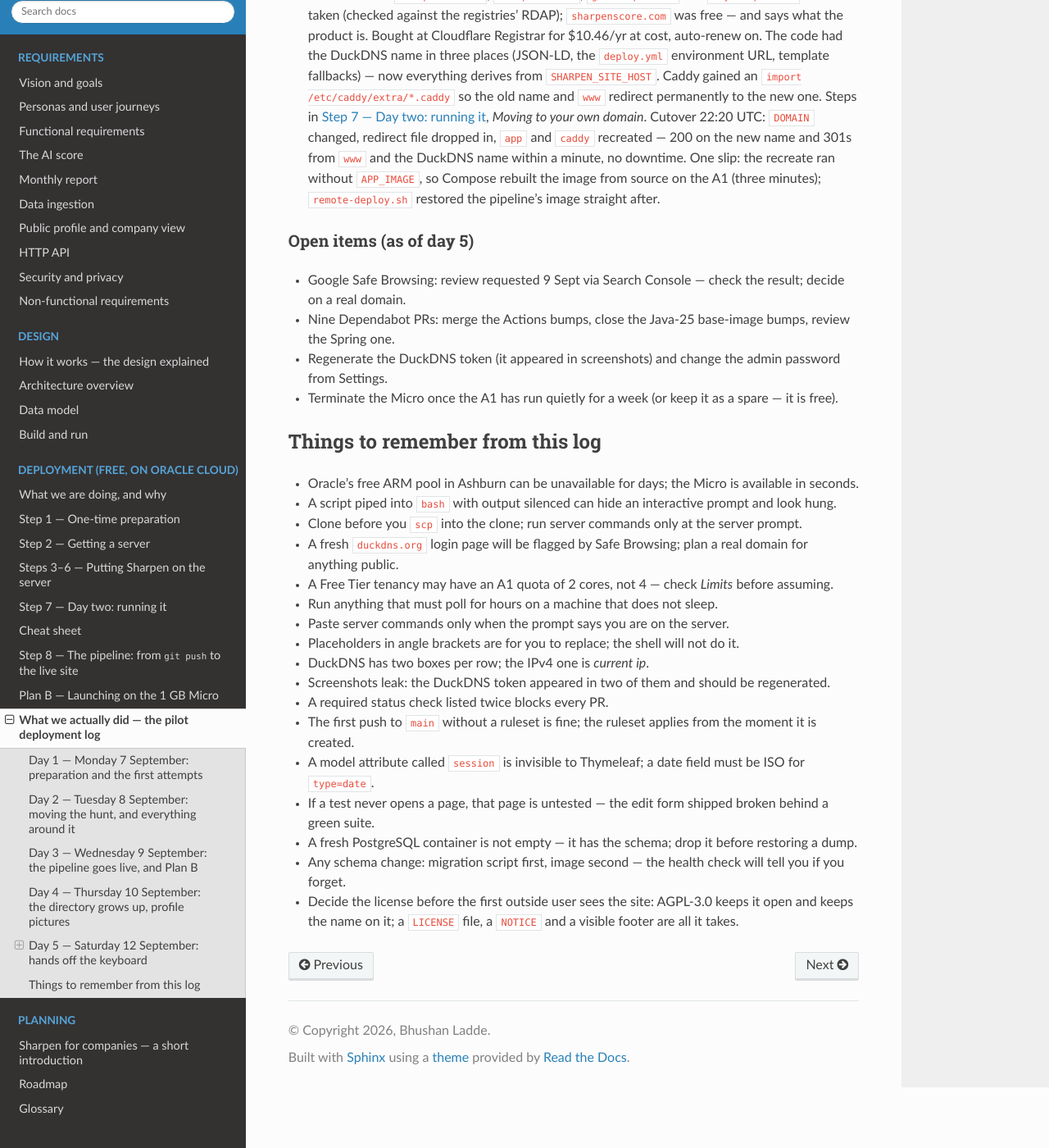
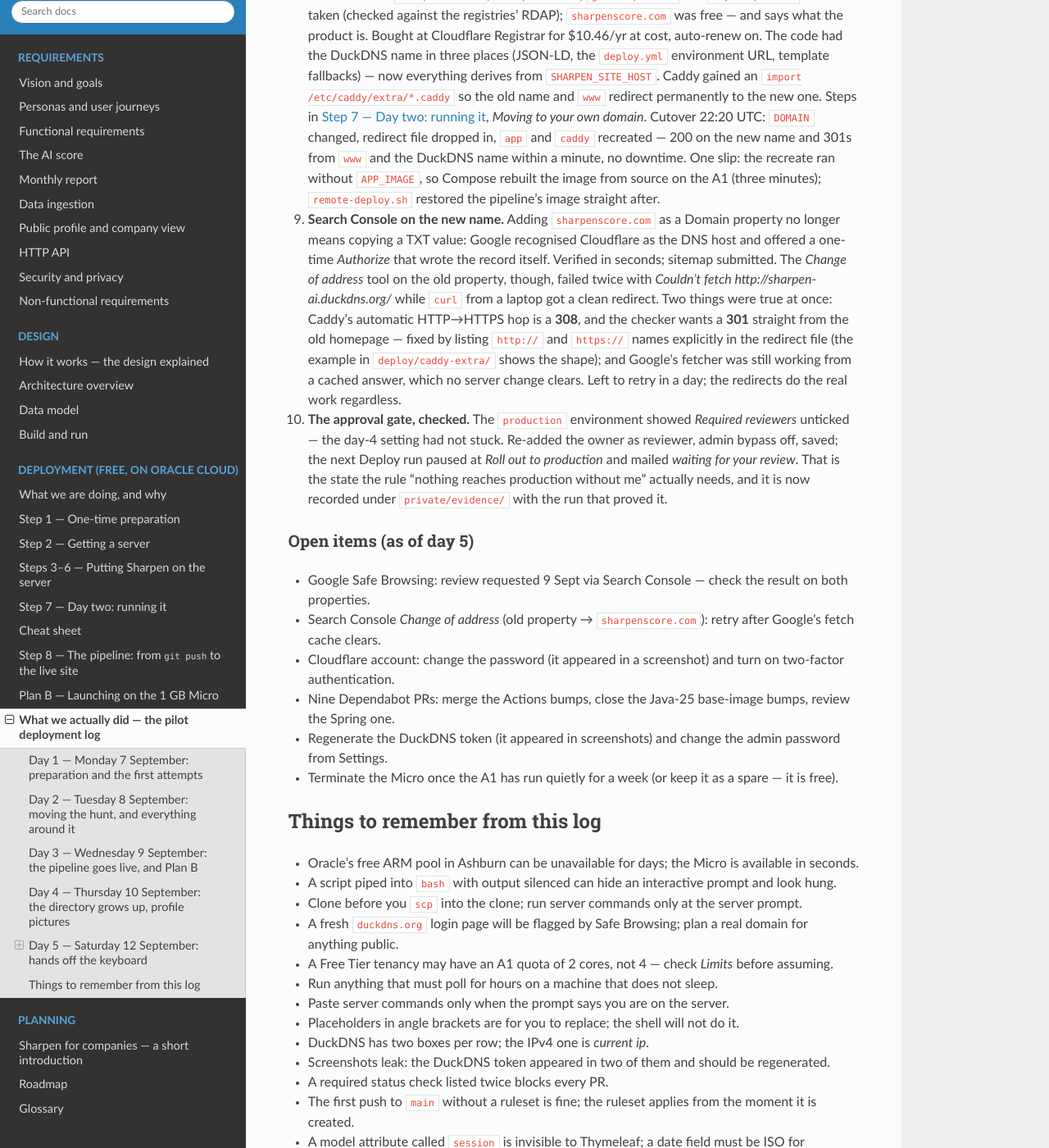
Before and after one commit to bhushanladde02/sharpen, a Sphinx documentation site: the page built from docs/deployment/09-pilot-log.rst, in a window 1280 px wide and 1400 px high, scrolled down 8092 px. Shown: the whole window at 82% size. Built offline with Sphinx 7.4.7 and the Read the Docs theme 3.1.0, drawn with Linux system fonts in a browser that asks for light colours; some of the changed text lies outside the part shown.

Commit message:
Docs: domain, Search Console flow, 301 redirects, approval gate, migrations ledger — everything current

```diff
--- a/docs/deployment/01-what-we-are-doing.rst
+++ b/docs/deployment/01-what-we-are-doing.rst
@@ -36,7 +36,10 @@
    ``sharpen-ai.duckdns.org`` is a name that *points at* the IP number. DNS ("domain name system") is the
    internet's phone book that turns a name into a number. DuckDNS is a free service that lets you pick a name
    ending in ``.duckdns.org`` and tell it which IP it should point to. When you visit the site, your browser
-   first asks DuckDNS "what is the IP of sharpen-ai.duckdns.org?", then connects to that IP.
+   first asks DuckDNS "what is the IP of sharpen-ai.duckdns.org?", then connects to that IP. (Sharpen's
+   real address is now ``sharpenscore.com``, a bought domain whose DNS lives at Cloudflare; the DuckDNS name
+   still exists and only redirects there. The pages that follow use the DuckDNS name because that is how
+   the pilot was built — the mechanics are identical.)
 
 **HTTPS and the padlock.**
    ``https://`` (with an *s*) means the connection is encrypted; the browser shows a padlock. It needs a
--- a/docs/deployment/06-cheat-sheet.rst
+++ b/docs/deployment/06-cheat-sheet.rst
@@ -43,7 +43,11 @@
    * - back up the database (*server*)
      - ``dc exec -T db pg_dump -U sharpen sharpen | gzip > ~/backups/sharpen-$(date +%F).sql.gz``
    * - check DNS
-     - ``dig +short sharpen-ai.duckdns.org``
+     - ``dig +short sharpenscore.com`` · ``dig +short sharpen-ai.duckdns.org`` (old name, must still point here)
+   * - check the redirects (old name and www → 301 to the site)
+     - ``for u in http://sharpen-ai.duckdns.org/ https://sharpen-ai.duckdns.org/ https://www.sharpenscore.com/; do curl -s -o /dev/null -w "$u %{http_code} -> %{redirect_url}\n" $u; done``
+   * - reload Caddy after editing ``deploy/caddy-extra/*.caddy`` (*server*)
+     - ``dc exec caddy caddy reload --config /etc/caddy/Caddyfile``
    * - check a port from outside
      - ``nc -zv <ip> 443``
    * - open the admin inbox
--- a/docs/deployment/09-pilot-log.rst
+++ b/docs/deployment/09-pilot-log.rst
@@ -326,10 +326,28 @@
    recreate ran without ``APP_IMAGE``, so Compose rebuilt the image from source on the A1 (three minutes);
    ``remote-deploy.sh`` restored the pipeline's image straight after.
 
+#. **Search Console on the new name.** Adding ``sharpenscore.com`` as a Domain property no longer means
+   copying a TXT value: Google recognised Cloudflare as the DNS host and offered a one-time *Authorize*
+   that wrote the record itself. Verified in seconds; sitemap submitted. The *Change of address* tool on
+   the old property, though, failed twice with *Couldn't fetch http://sharpen-ai.duckdns.org/* while
+   ``curl`` from a laptop got a clean redirect. Two things were true at once: Caddy's automatic
+   HTTP→HTTPS hop is a **308**, and the checker wants a **301** straight from the old homepage — fixed by
+   listing ``http://`` and ``https://`` names explicitly in the redirect file (the example in
+   ``deploy/caddy-extra/`` shows the shape); and Google's fetcher was still working from a cached answer,
+   which no server change clears. Left to retry in a day; the redirects do the real work regardless.
+
+#. **The approval gate, checked.** The ``production`` environment showed *Required reviewers* unticked —
+   the day-4 setting had not stuck. Re-added the owner as reviewer, admin bypass off, saved; the next
+   Deploy run paused at *Roll out to production* and mailed *waiting for your review*. That is the state
+   the rule "nothing reaches production without me" actually needs, and it is now recorded under
+   ``private/evidence/`` with the run that proved it.
+
 Open items (as of day 5)
 ^^^^^^^^^^^^^^^^^^^^^^^^
 
-* Google Safe Browsing: review requested 9 Sept via Search Console — check the result; decide on a real domain.
+* Google Safe Browsing: review requested 9 Sept via Search Console — check the result on both properties.
+* Search Console *Change of address* (old property → ``sharpenscore.com``): retry after Google's fetch cache clears.
+* Cloudflare account: change the password (it appeared in a screenshot) and turn on two-factor authentication.
 * Nine Dependabot PRs: merge the Actions bumps, close the Java-25 base-image bumps, review the Spring one.
 * Regenerate the DuckDNS token (it appeared in screenshots) and change the admin password from Settings.
 * Terminate the Micro once the A1 has run quietly for a week (or keep it as a spare — it is free).
@@ -353,5 +371,8 @@
 * If a test never opens a page, that page is untested — the edit form shipped broken behind a green suite.
 * A fresh PostgreSQL container is not empty — it has the schema; drop it before restoring a dump.
 * Any schema change: migration script first, image second — the health check will tell you if you forget.
+* A redirect that looks right from a laptop can still fail a checker: Caddy's http→https hop is a 308, and
+  Google's change-of-address test wants a 301 from the very first hop.
+* Re-open a settings page after saving it; the day-4 *Required reviewers* tick had not survived.
 * Decide the license before the first outside user sees the site: AGPL-3.0 keeps it open and keeps the name
   on it; a ``LICENSE`` file, a ``NOTICE`` and a visible footer are all it takes.
```
Also changed, not shown: README.md (+2 -1 lines), docs/deployment/02-one-time-setup.rst (+8 -0 lines), docs/deployment/05-day-two.rst (+18 -6 lines), docs/deployment/07-ci-cd.rst (+13 -9 lines), deploy/README.md.
